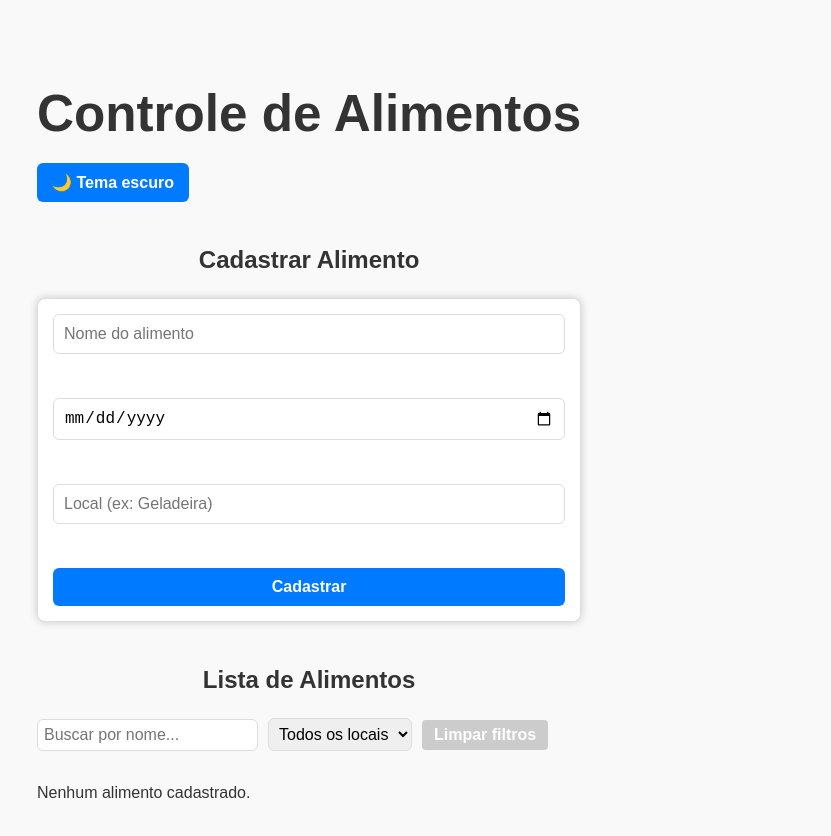
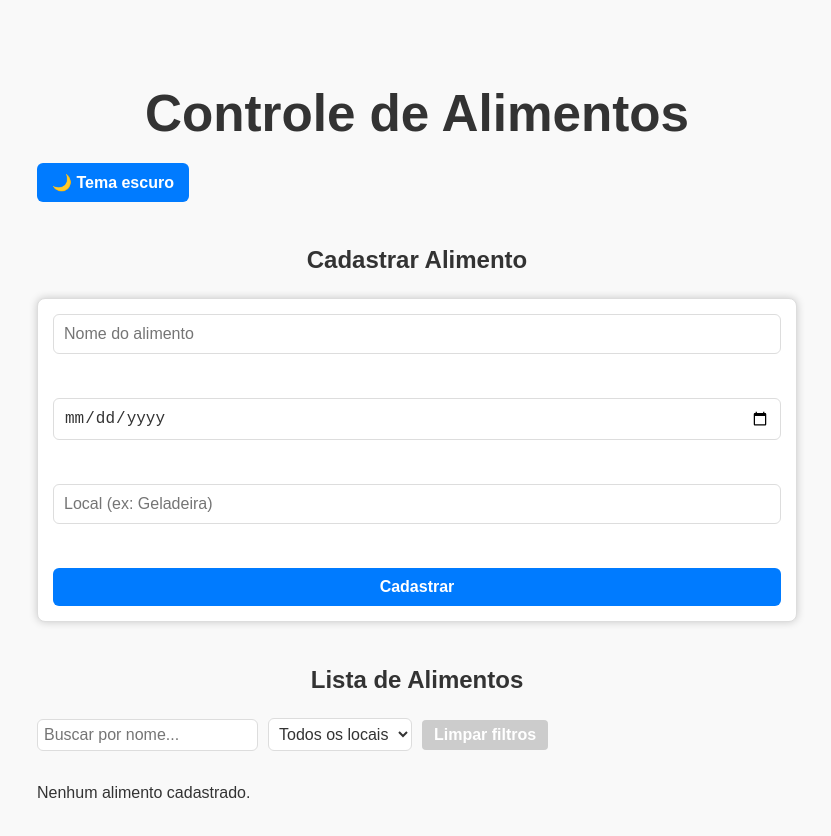
Before and after one commit to AABL07/controle-alimentos, a React (Vite) app: page / in a window 1280 px wide. Shown: the top 836 px of the page, without its empty margins (223-1054 px from the left). Built offline with nearby package versions, Linux system fonts and the light colour scheme; no server answers; the database is empty.

Commit message:
"Ajustando o CSS"

```diff
--- a/src/App.css
+++ b/src/App.css
@@ -1,4 +1,4 @@
-/* Define as cores e estilos para o modo claro */
+/* Temas Light e Dark usando variáveis */
 body.light {
   --bg-color: #f9f9f9;
   --text-color: #333;
@@ -9,7 +9,6 @@ body.light {
   --button-hover: #0056b3;
 }
 
-/* Define as cores e estilos para o modo escuro */
 body.dark {
   --bg-color: #121212;
   --text-color: #f1f1f1;
@@ -20,70 +19,26 @@ body.dark {
   --button-hover: #3a8bff;
 }
 
-/* Estilo base do corpo da página, usando as variáveis de tema */
+/* Centralização total da página */
 body {
+  display: flex;
+  justify-content: center;
+  align-items: center;
+  flex-direction: column;
+
+  min-height: 100vh;
+  margin: 0;
+  padding: 2rem;
   background-color: var(--bg-color);
   color: var(--text-color);
   font-family: Arial, sans-serif;
-  margin: 0;
-  padding: 2rem;
-  transition: all 0.3s ease; /* Suaviza a troca de tema */
+  transition: all 0.3s ease;
 }
 
-/* Estilo dos formulários e itens da lista (li) */
-form, li {
-  background-color: var(--card-bg);
-  border: 1px solid var(--border-color);
-  color: var(--text-color);
-}
-
-/* Estilo dos botões (tema dinâmico) */
-button {
-  background-color: var(--button-bg);
-  color: var(--button-text);
-}
-
-/* Efeito hover nos botões */
-button:hover {
-  background-color: var(--button-hover);
-}
-
-/* Estilo da lista de alimentos (ul) */
-ul {
-  list-style: none;
-  padding: 0;
-  max-width: 600px;
-}
-
-/* Estilo de cada item da lista (li) */
-li {
-  background: white;
-  padding: 1rem;
-  margin-bottom: 10px;
-  border-radius: 6px;
-  border: 1px solid #ddd;
-  display: flex;
-  justify-content: space-between;
-  align-items: center;
-  flex-wrap: wrap;
-}
-
-/* Flexibilidade para textos e campos dentro da lista */
-li div, li strong {
-  flex: 1 1 auto;
-}
-
-/* Ajuste de tamanho e margem dos botões dentro da lista */
-li button {
-  width: auto;
-  margin-left: 10px;
-  padding: 6px 12px;
-}
-/* Centralizar conteúdo */
-body {
+/* Limitar largura geral */
+#root {
+  width: 100%;
   max-width: 800px;
-  margin: 0 auto;
-  padding: 2rem;
 }
 
 /* Títulos */
@@ -92,7 +47,7 @@ h1, h2 {
   margin-bottom: 20px;
 }
 
-/* Estilo geral dos formulários */
+/* Formulário com espaçamento, sombra e arredondamento */
 form {
   display: flex;
   flex-direction: column;
@@ -100,14 +55,18 @@ form {
   padding: 15px;
   border-radius: 8px;
   box-shadow: 0 0 8px rgba(0, 0, 0, 0.2);
+  background-color: var(--card-bg);
+  border: 1px solid var(--border-color);
 }
 
-/* Inputs */
+/* Inputs e selects */
 input, select {
   padding: 10px;
   border-radius: 6px;
   border: 1px solid var(--border-color);
   font-size: 1rem;
+  background-color: var(--card-bg);
+  color: var(--text-color);
 }
 
 /* Botões */
@@ -117,30 +76,46 @@ button {
   font-weight: bold;
   border: none;
   cursor: pointer;
+  background-color: var(--button-bg);
+  color: var(--button-text);
   transition: background-color 0.3s, color 0.3s;
 }
 
 button:hover {
-  opacity: 0.9;
+  background-color: var(--button-hover);
 }
 
 /* Lista de alimentos */
 ul {
+  list-style: none;
   padding: 0;
-  list-style: none;
+  margin-top: 20px;
 }
 
 li {
   padding: 12px;
   margin-bottom: 10px;
   border-radius: 6px;
+  background-color: var(--card-bg);
+  border: 1px solid var(--border-color);
   box-shadow: 0 0 5px rgba(0, 0, 0, 0.1);
   display: flex;
   justify-content: space-between;
   align-items: center;
+  flex-wrap: wrap;
 }
 
-/* Área de busca/filtros */
+li div, li strong {
+  flex: 1 1 auto;
+}
+
+li button {
+  width: auto;
+  margin-left: 10px;
+  padding: 6px 12px;
+}
+
+/* Área de busca e filtros */
 div > input[type="text"], div > select {
   margin-bottom: 10px;
 }
```
